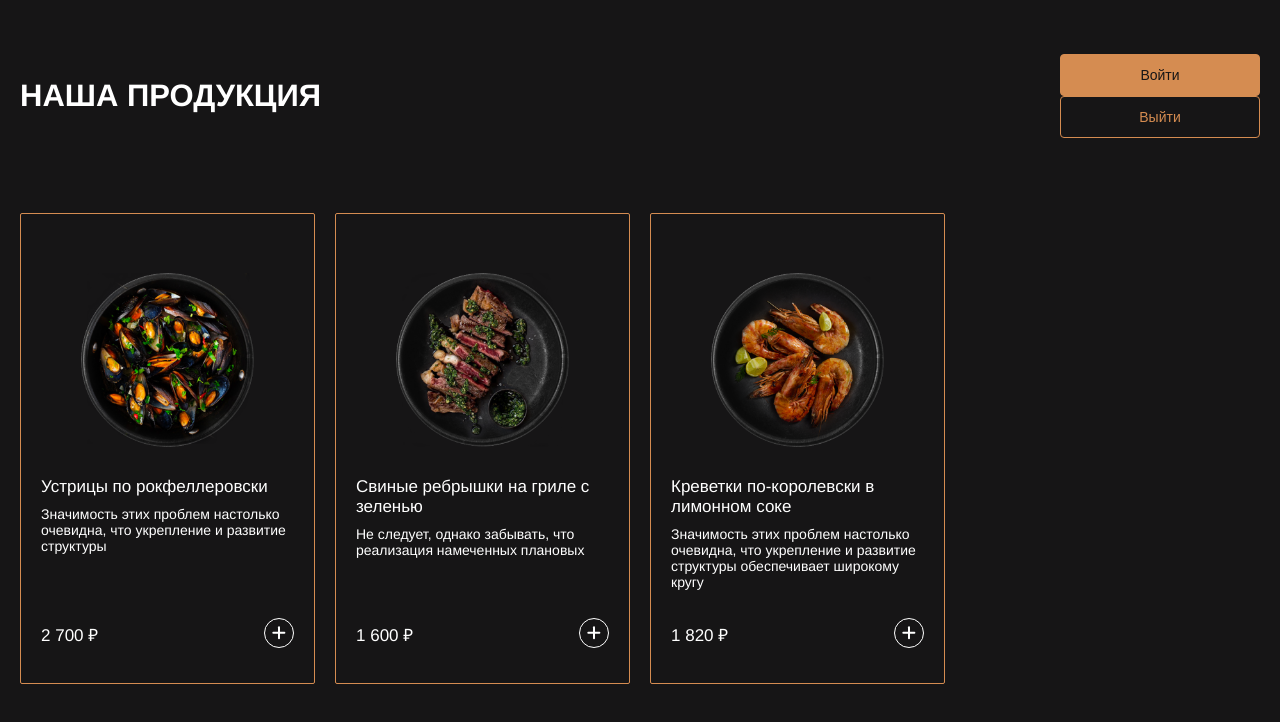
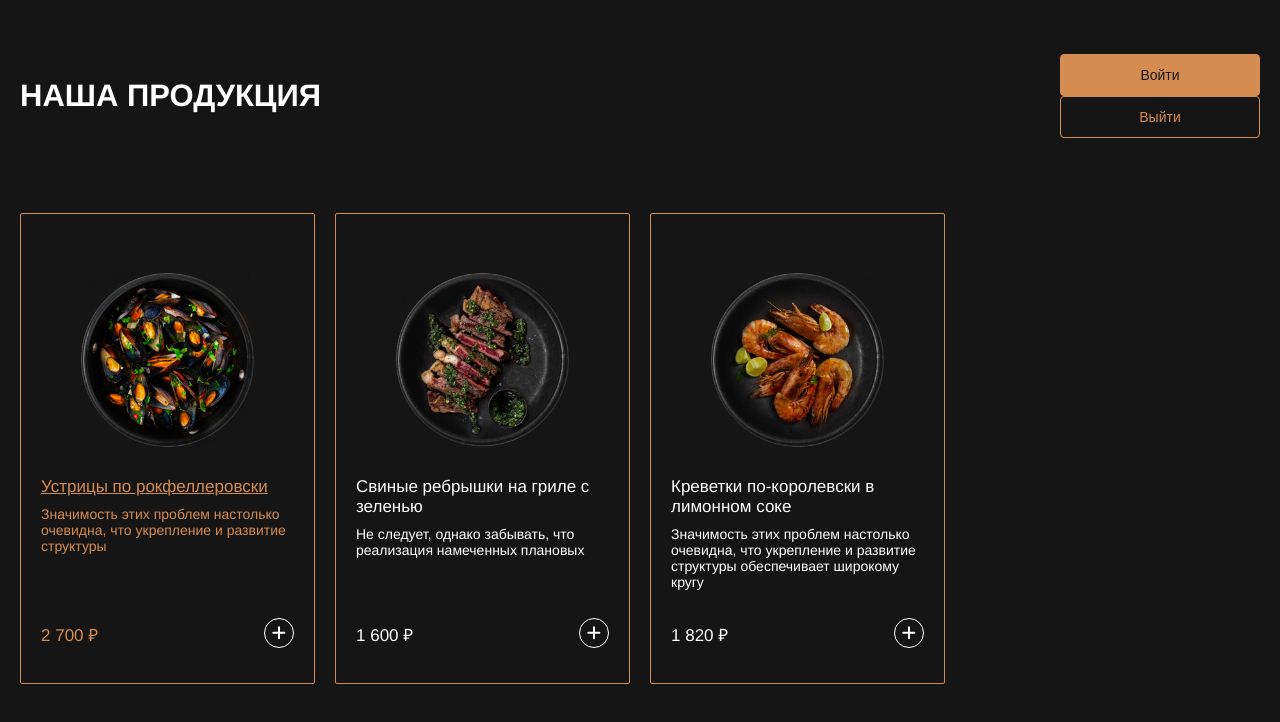
Before and after one commit to WEBzaytsev/restaurant-app, a Vue app: page / in a window 1280 px wide. In both pictures the pointer is over the element "Устрицы по рокфеллеровски". Shown: the top 722 px of the page. Built offline with nearby package versions, Linux system fonts and the light colour scheme.

Commit message:
add product card styles

```diff
--- a/src/components/ProductCard.vue
+++ b/src/components/ProductCard.vue
@@ -41,7 +41,7 @@ export default {
 };
 </script>
 
-<style scoped>
+<style>
 .product {
   display: flex;
   flex-direction: column;
@@ -52,7 +52,14 @@ export default {
   border-radius: 2px;
 }
 
+.product:hover .product-name,
+.product:hover .product-price,
+.product:hover .product-description {
+  color: var(--orange-color);
+}
+
 .product-img-wrap img {
+  user-select: none;
   max-width: 100%;
   display: block;
   height: auto;
@@ -60,13 +67,21 @@ export default {
 }
 
 .product-name {
+  transition: all ease 0.3s;
+  display: block;
+  color: #fff;
   margin-bottom: 9px;
   font-size: 17px;
   font-weight: 500;
   line-clamp: 2;
 }
 
+.product-name:hover {
+  text-decoration: underline;
+}
+
 .product-description {
+  transition: all ease 0.3s;
   line-clamp: 4;
   font-size: 14px;
 }
@@ -80,6 +95,7 @@ export default {
 }
 
 .product-price {
+  transition: all ease 0.3s;
   font-size: 17px;
   font-weight: 500;
 }
@@ -92,4 +108,9 @@ export default {
   outline: none;
   cursor: pointer;
 }
+
+.add-to-cart:hover svg path,
+.add-to-cart:hover svg circle {
+  stroke: var(--orange-color);
+}
 </style>
```
